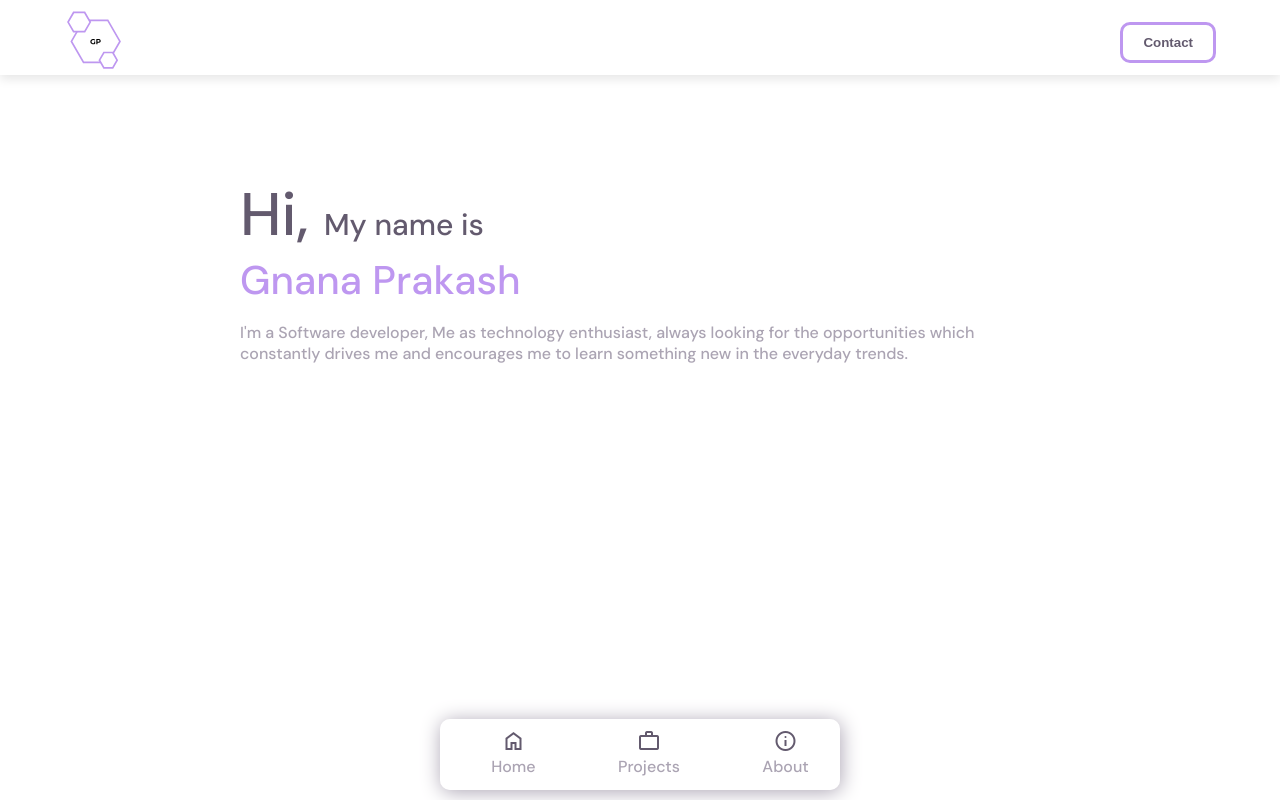
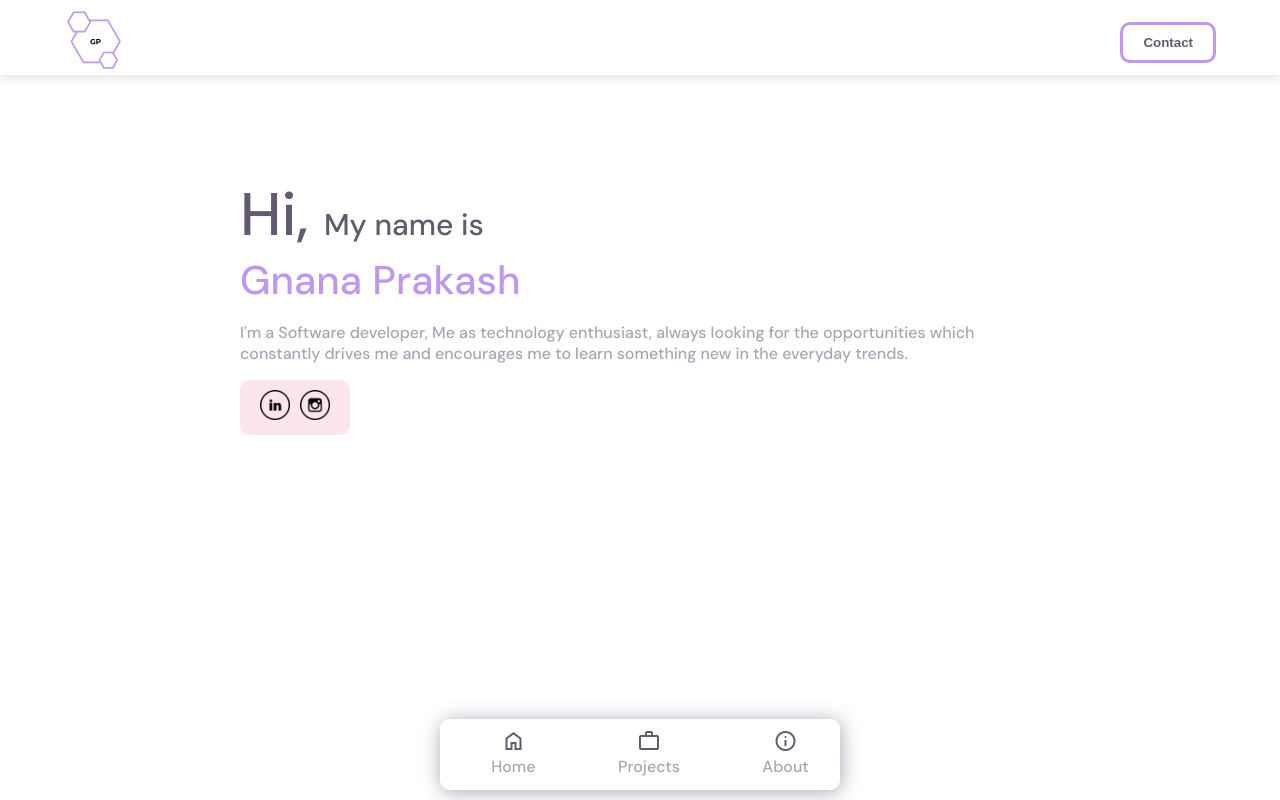
Before and after one commit to yoursgnan/yoursgnan.github.io, a React (Vite) app: page / in a window 1280 px wide. Built offline with nearby package versions, Linux system fonts and the light colour scheme.

Commit message:
contact profiles updated
contact profiles updated

```diff
--- a/src/App.css
+++ b/src/App.css
@@ -106,3 +106,16 @@ body {
 .material-symbols-outlined {
   color: var(--primary-text-color);
 }
+
+.share-container {
+  background: var(--secondary-color);
+  border-radius: 10px;
+  width: fit-content;
+  padding: 10px;
+  padding-left: 20px;
+  padding-right: 20px;
+  align-items: center;
+  display: flex;
+  flex-flow: row;
+  column-gap: 10px;
+}
--- a/src/components/Content.jsx
+++ b/src/components/Content.jsx
@@ -1,3 +1,6 @@
+import linkedin from '../assets/linkedin.png'
+import insta from '../assets/instagram.png'
+
 const Content = () => {
     return (
         <div className="main-content">
@@ -10,6 +13,14 @@ const Content = () => {
                 I'm a Software developer, Me as technology enthusiast, always looking for the opportunities
                 which constantly drives me and encourages me to learn something new in the everyday trends.
                 </p>
+                <div className="share-container">
+                    <a href="https://www.linkedin.com/in/iamgnanaprakash">
+                        <img src={linkedin} width={30} height={30}/>
+                    </a>
+                    <a href="https://www.instagram.com/yoursgnan">
+                        <img src={insta} width={30} height={30}/>
+                    </a>
+                </div>
             </div>
         </div>
     )
```
Also changed, not shown: src/assets/instagram.png (added), src/assets/linkedin.png (added).
